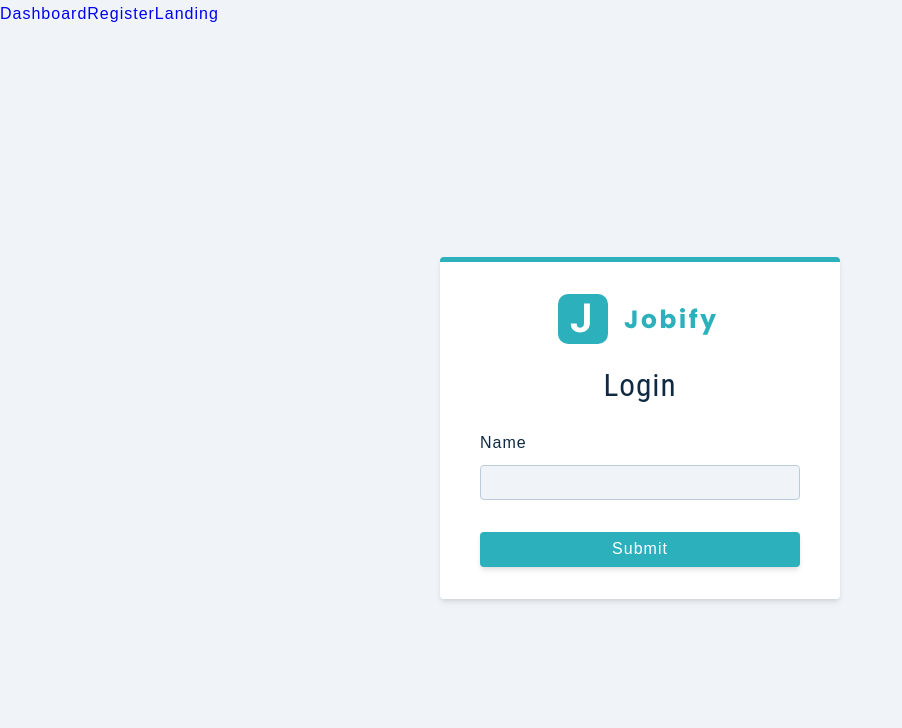
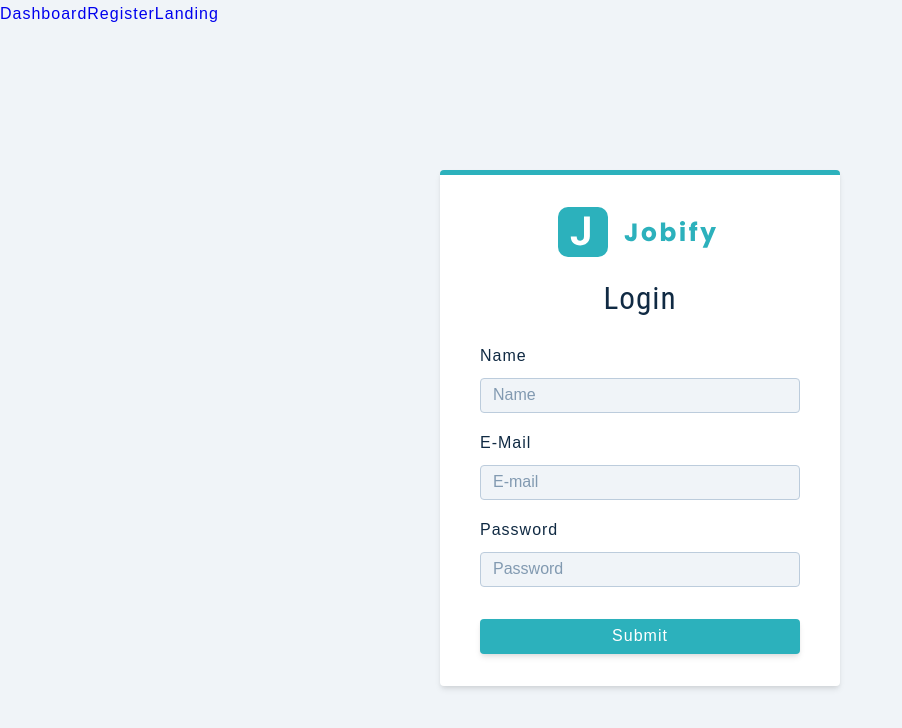
Before and after one commit to Adrian-Walker/job-app, a React (Create React App) app in the folder client/: page /register in a window 1280 px wide. Shown: the top 728 px of the page, without its empty margins (0-902 px from the left). Built offline with nearby package versions, Linux system fonts and the light colour scheme.

Commit message:
added to FormRow component

```diff
--- /dev/null
+++ b/client/src/components/FormRow.js
@@ -0,0 +1,21 @@
+import React from "react";
+
+function FormRow({type, value, name, handleChange, labelText}) {
+  return (
+    <div className="form-row">
+      <label htmlFor={name} className="form-label">
+        {labelText || name}
+      </label>
+      <input
+        type={type}
+        value={value}
+        name={name}
+        onChange={handleChange}
+        className="form-input"
+        placeholder={name}
+      ></input>
+    </div>
+  );
+}
+
+export default FormRow;
--- /dev/null
+++ b/client/src/components/index.js
@@ -0,0 +1,4 @@
+import Logo from "./Logo";
+import FormRow from "./FormRow";
+
+export { Logo, FormRow };
--- a/client/src/pages/Register.js
+++ b/client/src/pages/Register.js
@@ -1,7 +1,6 @@
-import { initial } from "lodash";
 import React, { useState, useEffect } from "react";
 import Wrapper from "../assets/wrappers/RegisterPage";
-import Logo from "../components/Logo";
+import { Logo, FormRow } from "../components";
 
 const initialState = {
   name: "",
@@ -27,18 +26,24 @@ function Register() {
       <form className="form" onSubmit={onSubmit}>
         <Logo />
         <h3>Login</h3>
-        <div className="form-row">
-          <label htmlFor="name" className="form-label">
-            Name
-          </label>
-          <input
-            type="text"
-            value={values.name}
-            name="name"
-            onChange={handleChange}
-            className="form-input"
-          ></input>
-        </div>
+        <FormRow
+          type="text"
+          name="Name"
+          value={values.name}
+          handleChange={handleChange}
+        />
+        <FormRow
+          type="email"
+          name="E-mail"
+          value={values.email}
+          handleChange={handleChange}
+        />
+        <FormRow
+          type="password"
+          name="Password"
+          value={values.password}
+          handleChange={handleChange}
+        />
         <button type="submit" className="btn btn-block">
           Submit
         </button>
--- a/client/src/pages/index.js
+++ b/client/src/pages/index.js
@@ -2,5 +2,6 @@ import Dashboard from "./Dashboard.js";
 import Error from "./Error.js";
 import Register from "./Register.js";
 import Landing from "./Landing.js";
+import FormRow from '../components/FormRow'
 
-export { Dashboard, Error, Register, Landing };
+export { Dashboard, Error, Register, Landing, FormRow };
```
